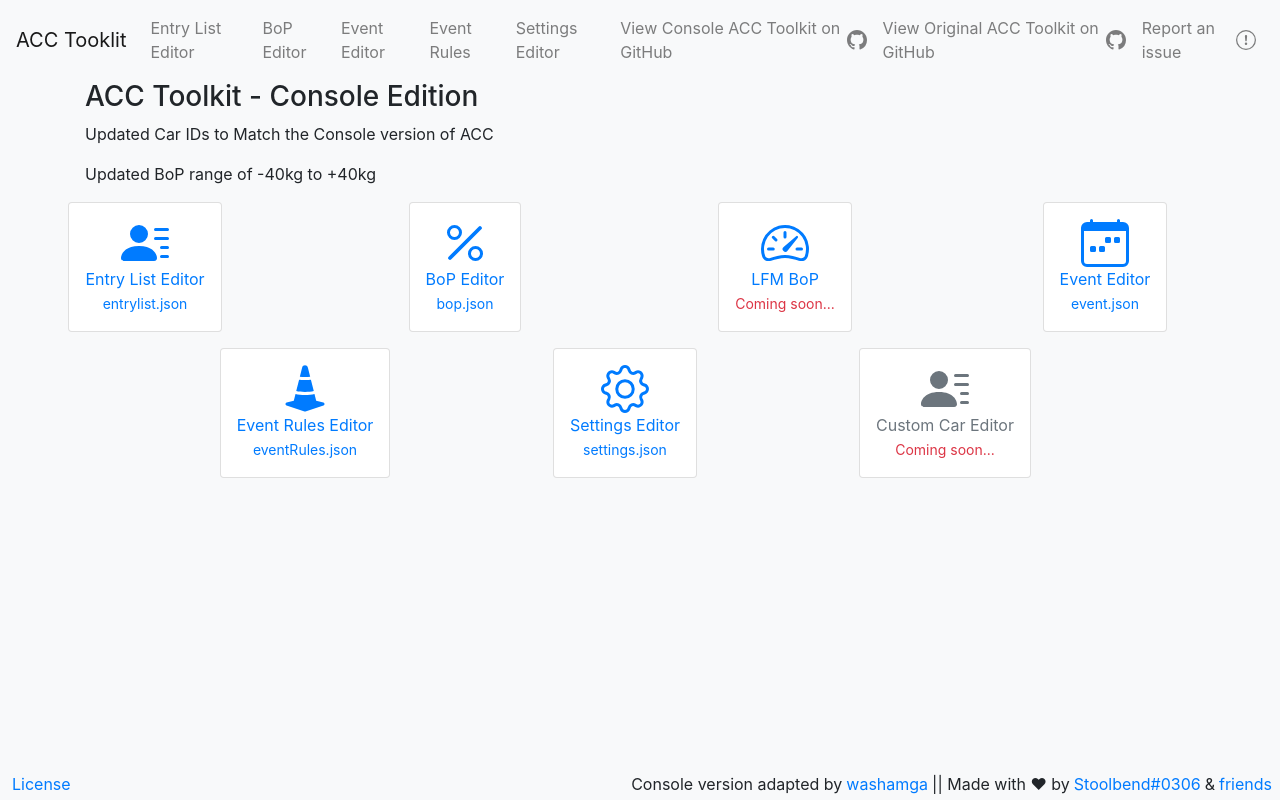
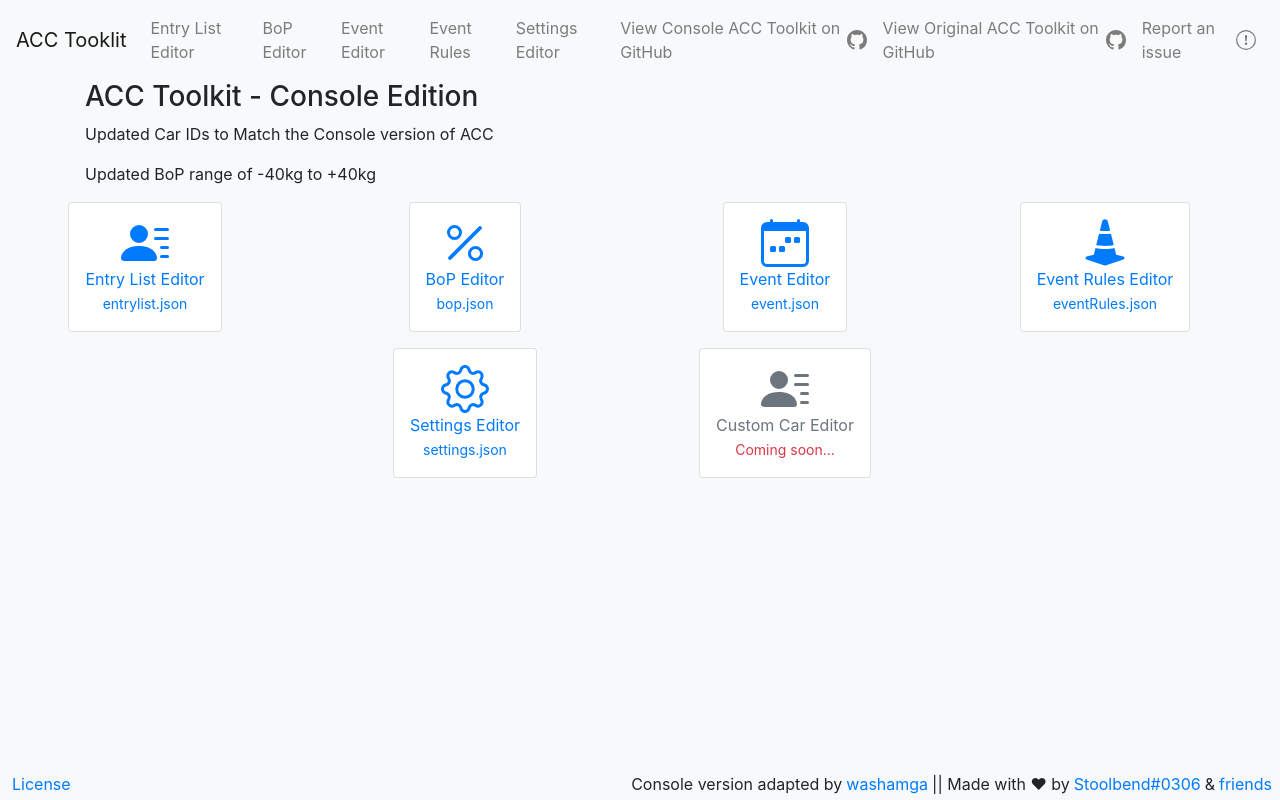
Before and after one commit to Stoolbend/acc-toolkit, a Vue app: page /#/ in a window 1280 px wide. Built offline with nearby package versions, Linux system fonts and the light colour scheme.

Commit message:
removed reference to lfm bop

```diff
--- a/src/views/Home.vue
+++ b/src/views/Home.vue
@@ -46,25 +46,6 @@
             <div>
               <small>
                 bop.json
-              </small>
-            </div>
-          </b-card>
-        </b-link>
-      </div>
-      <div class="col-lg-3 col-md-6 col-12 d-flex flex-column align-items-center pb-3">
-        <b-link :to="{ name: 'LFMBop' }">
-          <b-card
-            no-body
-            class="d-flex flex-column align-items-center p-3">
-            <b-icon
-              icon="speedometer2"
-              font-scale="3" />
-            <div>
-              LFM BoP
-            </div>
-            <div class="text-danger">
-              <small>
-                Coming soon...
               </small>
             </div>
           </b-card>
```
